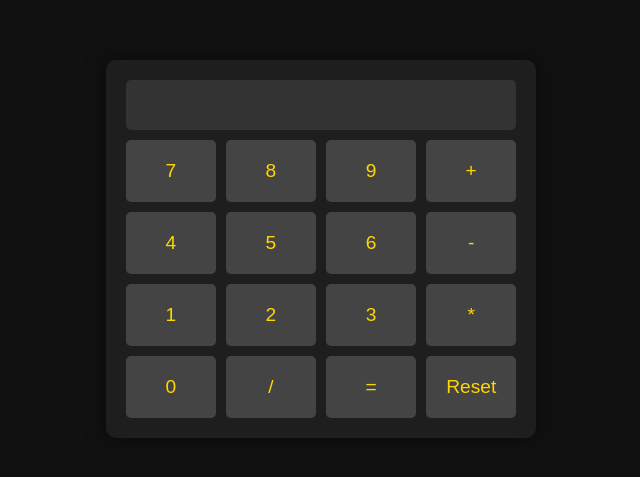
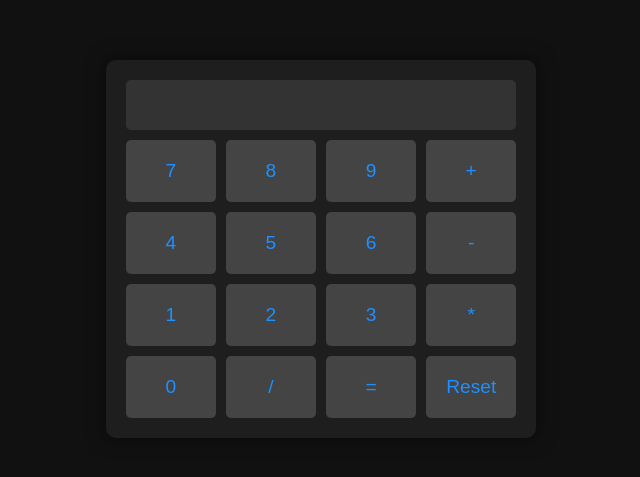
Before and after one commit to Bharath10125/Calc, a plain HTML site: page Calc.html in a window 1280 px wide. Shown: the part 151-628 px from the top of the page, without its empty margins (319-959 px from the left). Drawn offline with Linux system fonts and the light colour scheme.

Commit message:
Changed the color

```diff
--- a/Calc.html
+++ b/Calc.html
@@ -7,7 +7,7 @@
     <style>
         body {
             background-color: #111111;
-            color: gold;
+            color: #1E90FF; /* Changed to DodgerBlue */
             display: flex;
             justify-content: center;
             align-items: center;
@@ -32,7 +32,7 @@
             border: none;
             border-radius: 5px;
             background-color: #333333;
-            color: gold;
+            color: #1E90FF; /* Changed to DodgerBlue */
             box-sizing: border-box;
         }
         .buttons {
@@ -48,7 +48,7 @@
             border: none;
             border-radius: 5px;
             background-color: #444444;
-            color: gold;
+            color: #1E90FF; /* Changed to DodgerBlue */
             cursor: pointer;
         }
         .calculator input[type="button"]:hover,
@@ -56,10 +56,10 @@
             background-color: #555555;
         }
         .operator {
-            background-color: #ff9500;
+            background-color: #1E90FF; /* Changed to DodgerBlue */
         }
         .operator:hover {
-            background-color: #e08900;
+            background-color: #1C86EE; /* Slightly darker blue */
         }
     </style>
 </head>
```
